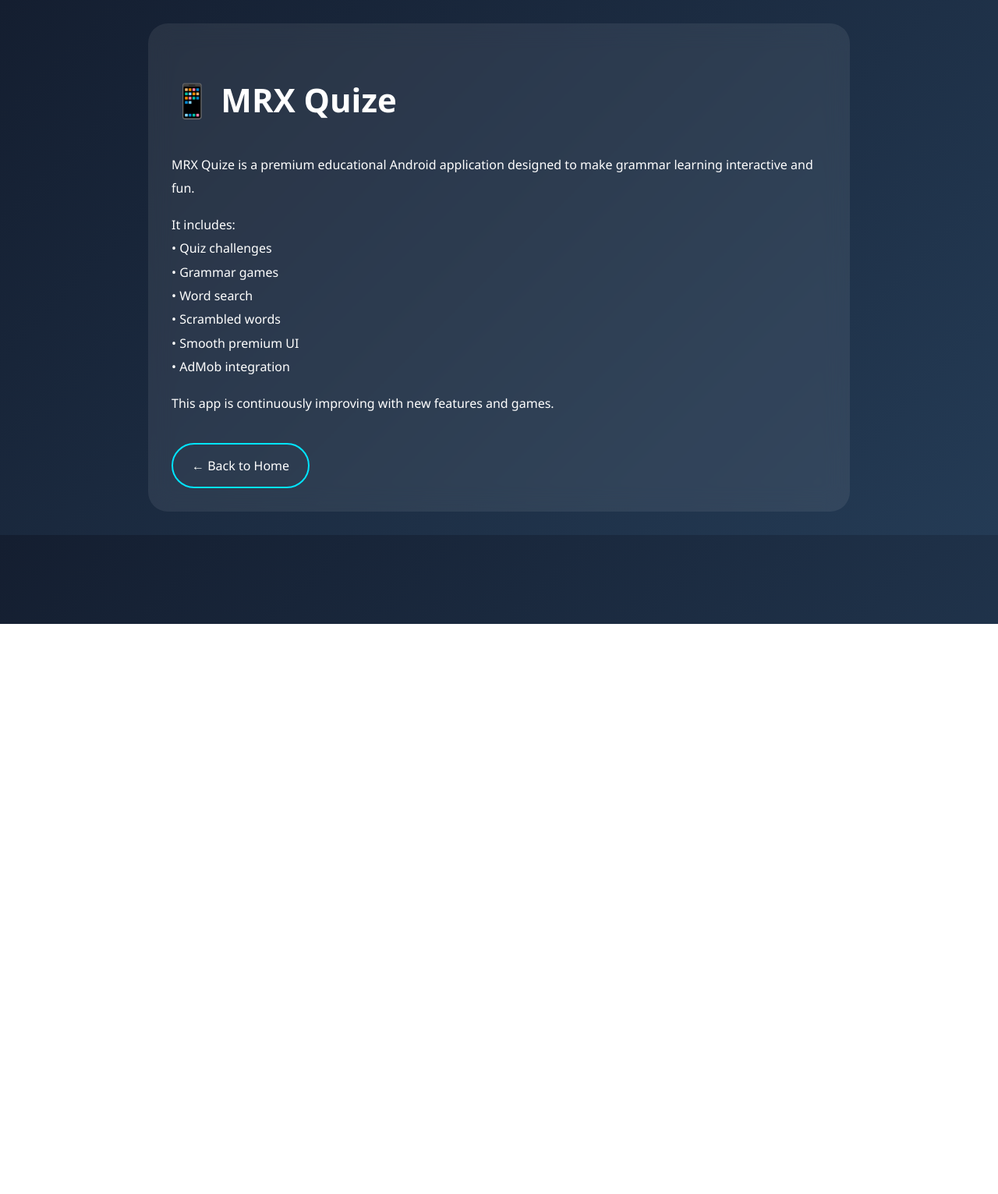
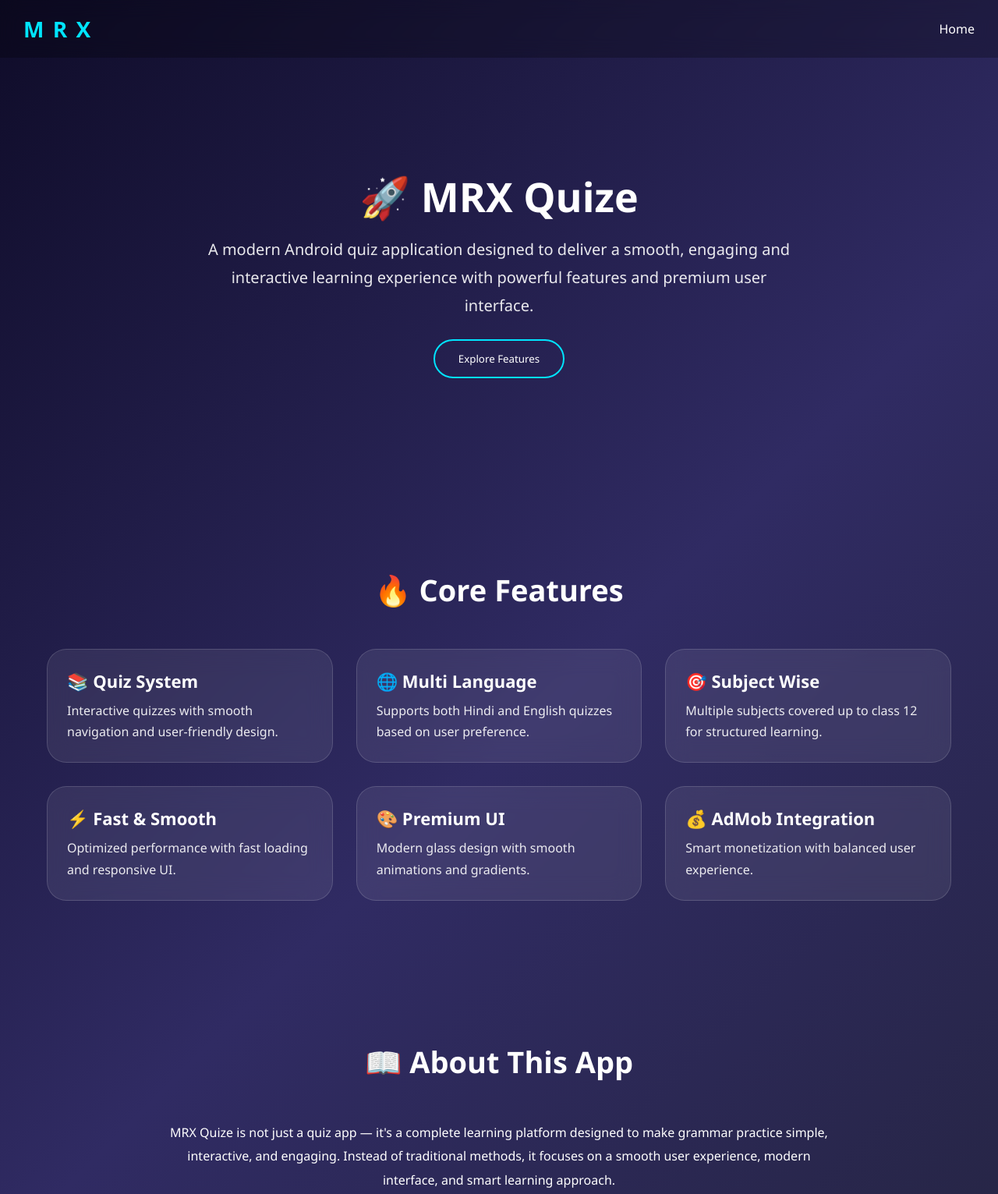
Before and after one commit to nileshchouhan143/nileshchouhan143.github.io, a plain HTML site: page mrx_quize.html in a window 1280 px wide. Shown: the top 1531 px of the page at 78% size. Before the commit the page ends 800 px from the top, so only its background shows below. Drawn offline with Linux system fonts and the light colour scheme.

Commit message:
Refactor MRX Quize HTML and CSS for better design
Updated the MRX Quize HTML structure and styles for improved layout and user experience.

```diff
--- a/mrx_quize.html
+++ b/mrx_quize.html
@@ -6,70 +6,249 @@
 <title>MRX Quize</title>
 
 <style>
-body{
+*{
     margin:0;
+    padding:0;
+    box-sizing:border-box;
     font-family:Segoe UI,sans-serif;
-    background:linear-gradient(135deg,#141e30,#243b55);
-    color:white;
-    padding:30px;
 }
 
-.container{
-    max-width:900px;
+body{
+    background: linear-gradient(135deg,#0f0c29,#302b63,#24243e);
+    color:white;
+    overflow-x:hidden;
+}
+
+/* NAV */
+nav{
+    position:fixed;
+    width:100%;
+    padding:18px 30px;
+    background:rgba(0,0,0,0.25);
+    backdrop-filter: blur(12px);
+    display:flex;
+    justify-content:space-between;
+    align-items:center;
+    z-index:1000;
+}
+
+.logo{
+    font-size:28px;
+    font-weight:bold;
+    color:#00e5ff;
+    letter-spacing:2px;
+}
+
+nav a{
+    color:white;
+    text-decoration:none;
+    margin-left:20px;
+}
+
+/* HERO */
+.hero{
+    min-height:80vh;
+    display:flex;
+    align-items:center;
+    justify-content:center;
+    flex-direction:column;
+    text-align:center;
+    padding:100px 20px 40px;
+}
+
+.hero h1{
+    font-size:52px;
+    margin-bottom:15px;
+    animation:slideDown 1s ease;
+}
+
+.hero p{
+    font-size:20px;
+    max-width:750px;
+    line-height:1.8;
+    opacity:0.9;
+}
+
+/* BUTTON */
+.btn{
+    margin-top:25px;
+    padding:14px 30px;
+    border:2px solid #00e5ff;
+    border-radius:35px;
+    background:transparent;
+    color:white;
+    cursor:pointer;
+    transition:0.3s;
+}
+
+.btn:hover{
+    background:#00e5ff;
+    color:black;
+    transform:scale(1.06);
+}
+
+/* SECTION */
+section{
+    padding:90px 20px;
+    max-width:1200px;
     margin:auto;
+}
+
+.section-title{
+    text-align:center;
+    font-size:38px;
+    margin-bottom:50px;
+}
+
+/* CARDS */
+.cards{
+    display:grid;
+    grid-template-columns:repeat(auto-fit,minmax(280px,1fr));
+    gap:30px;
 }
 
 .card{
     background:rgba(255,255,255,0.08);
-    padding:30px;
+    border:1px solid rgba(255,255,255,0.15);
     border-radius:25px;
+    padding:25px;
     backdrop-filter:blur(15px);
-    line-height:1.9;
+    transition:0.4s;
 }
 
-h1{
-    font-size:42px;
+.card:hover{
+    transform:translateY(-10px) scale(1.03);
 }
 
-.back{
-    margin-top:20px;
-    display:inline-block;
-    padding:12px 24px;
-    border:2px solid #00e5ff;
-    border-radius:30px;
-    color:white;
-    text-decoration:none;
+.card h3{
+    font-size:22px;
+    margin-bottom:10px;
+}
+
+.card p{
+    line-height:1.7;
+    opacity:0.9;
+}
+
+/* FOOTER */
+footer{
+    text-align:center;
+    padding:30px;
+    opacity:0.7;
+}
+
+/* ANIMATION */
+@keyframes slideDown{
+    from{opacity:0;transform:translateY(-40px);}
+    to{opacity:1;transform:translateY(0);}
+}
+
+/* MOBILE */
+@media(max-width:600px){
+    .hero h1{
+        font-size:34px;
+    }
+    .hero p{
+        font-size:16px;
+    }
 }
 </style>
 </head>
+
 <body>
 
-<div class="container">
-    <div class="card">
-        <h1>📱 MRX Quize</h1>
+<nav>
+    <div class="logo">M R X</div>
+    <div>
+        <a href="index.html">Home</a>
+    </div>
+</nav>
 
-        <p>
-            MRX Quize is a premium educational Android application designed
-            to make grammar learning interactive and fun.
-        </p>
+<!-- HERO -->
+<div class="hero">
+    <h1>🚀 MRX Quize</h1>
+    <p>
+        A modern Android quiz application designed to deliver a smooth,
+        engaging and interactive learning experience with powerful features
+        and premium user interface.
+    </p>
 
-        <p>
-            It includes:
-            <br>• Quiz challenges
-            <br>• Grammar games
-            <br>• Word search
-            <br>• Scrambled words
-            <br>• Smooth premium UI
-            <br>• AdMob integration
-        </p>
+    <button class="btn" onclick="document.getElementById('features').scrollIntoView({behavior:'smooth'})">
+        Explore Features
+    </button>
+</div>
 
-        <p>
-            This app is continuously improving with new features and games.
-        </p>
+<!-- FEATURES -->
+<section id="features">
+    <h2 class="section-title">🔥 Core Features</h2>
 
-        <a class="back" href="index.html">← Back to Home</a>
+    <div class="cards">
+
+        <div class="card">
+            <h3>📚 Quiz System</h3>
+            <p>Interactive quizzes with smooth navigation and user-friendly design.</p>
+        </div>
+
+        <div class="card">
+            <h3>🌐 Multi Language</h3>
+            <p>Supports both Hindi and English quizzes based on user preference.</p>
+        </div>
+
+        <div class="card">
+            <h3>🎯 Subject Wise</h3>
+            <p>Multiple subjects covered up to class 12 for structured learning.</p>
+        </div>
+
+        <div class="card">
+            <h3>⚡ Fast & Smooth</h3>
+            <p>Optimized performance with fast loading and responsive UI.</p>
+        </div>
+
+        <div class="card">
+            <h3>🎨 Premium UI</h3>
+            <p>Modern glass design with smooth animations and gradients.</p>
+        </div>
+
+        <div class="card">
+            <h3>💰 AdMob Integration</h3>
+            <p>Smart monetization with balanced user experience.</p>
+        </div>
+
     </div>
-</div>
+</section>
+
+<!-- ABOUT -->
+<section>
+    <h2 class="section-title">📖 About This App</h2>
+
+    <p style="text-align:center; max-width:850px; margin:auto; line-height:1.9;">
+        MRX Quize is not just a quiz app — it's a complete learning platform
+        designed to make grammar practice simple, interactive, and engaging.
+        Instead of traditional methods, it focuses on a smooth user experience,
+        modern interface, and smart learning approach.
+    </p>
+
+    <p style="text-align:center; max-width:850px; margin:20px auto; line-height:1.9; opacity:0.9;">
+        Along with grammar practice, the app offers subject-wise quizzes covering
+        multiple topics up to class 12. Users can choose quizzes based on their
+        preference, including both Hindi and English modes, making it flexible
+        and suitable for different learning needs.
+    </p>
+
+    <p style="text-align:center; max-width:850px; margin:20px auto; line-height:1.9; opacity:0.9;">
+        With continuous updates, improvements, and new ideas, MRX Quize is evolving
+        into a powerful educational tool where users not only learn but also enjoy
+        the complete experience.
+    </p>
+
+    <div style="text-align:center;">
+        <a href="index.html" class="btn">← Back to Home</a>
+    </div>
+</section>
+
+<footer>
+    © 2026 M R X
+</footer>
 
 </body>
 </html>
```
